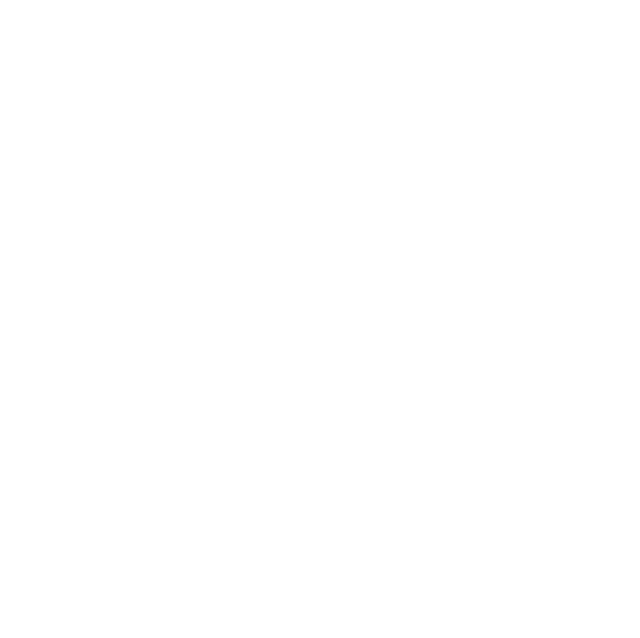
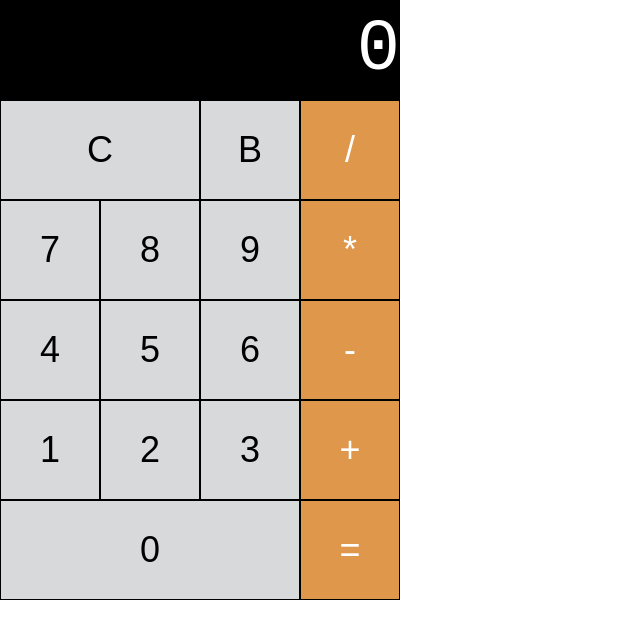
Before and after one commit to UnrealTemplier/fm-webdev-v3, a plain HTML site: page 4. Calculator Project/index.html in a window 1280 px wide. Shown: the whole page, without its empty margins (0-640 px from the left). Drawn offline with Linux system fonts and the light colour scheme.

Commit message:
Calculator Project/ HTML and CSS done.

```diff
--- a/4. Calculator Project/index.html
+++ b/4. Calculator Project/index.html
@@ -9,7 +9,31 @@
 </head>
 
 <body>
+    <div class="container">
+        <div class="result">0</div>
 
+        <button class="btn btn-clear">C</button>
+        <button class="btn btn-backspace">B</button>
+        <button class="btn-right btn-divide">/</button>
+
+        <button class="btn btn-7">7</button>
+        <button class="btn btn-8">8</button>
+        <button class="btn btn-9">9</button>
+        <button class="btn-right btn-multiply">*</button>
+
+        <button class="btn btn-4">4</button>
+        <button class="btn btn-5">5</button>
+        <button class="btn btn-6">6</button>
+        <button class="btn-right btn-minus">-</button>
+
+        <button class="btn btn-1">1</button>
+        <button class="btn btn-2">2</button>
+        <button class="btn btn-3">3</button>
+        <button class="btn-right btn-plus">+</button>
+
+        <button class="btn btn-0">0</button>
+        <button class="btn-right btn-equals">=</button>
+    </div>
 
     <script src="calculator.js"></script>
 </body>
--- a/4. Calculator Project/style.css
+++ b/4. Calculator Project/style.css
@@ -1,3 +1,121 @@
 html {
     box-sizing: border-box;
+    font-family: 'Courier New', Courier, monospace;
 }
+
+body {
+    margin: 0;
+    padding: 0;
+}
+
+.result {
+    grid-area: result;
+    background-color: black;
+    color: white;
+    font-size: 72px;
+    text-align: right;
+    align-content: center;
+}
+
+.btn {
+    border: 1px solid black;
+    background-color: #d8d9db;
+    color: black;
+    font-size: 36px;
+}
+
+.btn:hover {
+    background-color: #bbbbbc;
+}
+
+.btn:active {
+    background-color: #ababac;
+}
+
+.btn-right {
+    border: 1px solid black;
+    background-color: #df974c;
+    color: white;
+    font-size: 36px;
+}
+
+.btn-right:hover {
+    background-color: #cb8a45;
+}
+
+.btn-right:active {
+    background-color: #b97c3b;
+}
+
+.btn-clear {
+    grid-area: btnclear;
+}
+
+.btn-backspace {
+    grid-area: btnbackspace;
+}
+
+.btn-divide {
+    grid-area: btndivide;
+}
+
+.btn-7 {
+    grid-area: btn7;
+}
+
+.btn-8 {
+    grid-area: btn8;
+}
+
+.btn-9 {
+    grid-area: btn9;
+}
+
+.btn-4 {
+    grid-area: btn4;
+}
+
+.btn-5 {
+    grid-area: btn5;
+}
+
+.btn-6 {
+    grid-area: btn6;
+}
+
+.btn-1 {
+    grid-area: btn1;
+}
+
+.btn-2 {
+    grid-area: btn2;
+}
+
+.btn-3 {
+    grid-area: btn3;
+}
+
+.btn-0 {
+    grid-area: btn0;
+}
+
+.btn-equals {
+    grid-area: btnequals;
+}
+
+.container {
+    width: 400px;
+    height: 600px;
+    margin: 0;
+    padding: 0;
+    display: grid;
+    grid-template-areas:
+        "result     result      result          result"
+        "btnclear   btnclear    btnbackspace    btndivide"
+        "btn7       btn8        btn9            btnmultiply"
+        "btn4       btn5        btn6            btnminus"
+        "btn1       btn2        btn3            btnplus"
+        "btn0       btn0        btn0            btnequals";
+    grid-template-columns: 1fr 1fr 1fr 1fr;
+    grid-template-rows: 1fr 1fr 1fr 1fr 1fr 1fr;
+}
```
